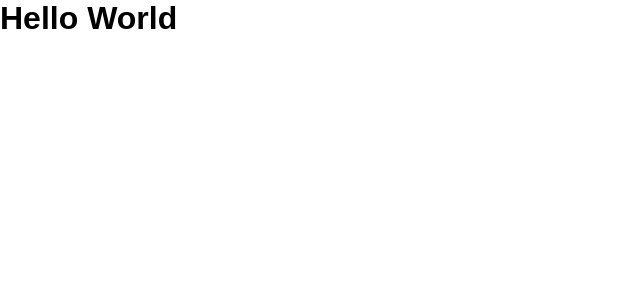
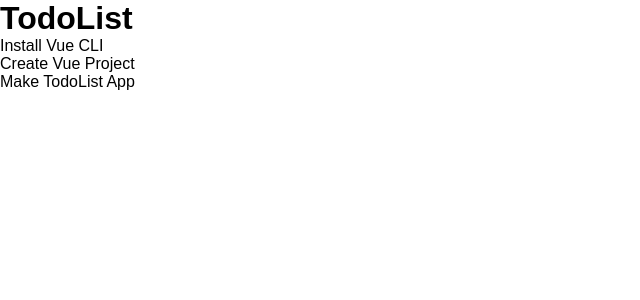
Before and after one commit to zaidakhterr/vue-todo-list, a Vue app: page / in a window 1280 px wide. Shown: the top 300 px of the page, without its empty margins (0-640 px from the left). Built offline with nearby package versions, Linux system fonts and the light colour scheme.

Commit message:
📦 NEW: Basic todolist

```diff
--- a/src/App.vue
+++ b/src/App.vue
@@ -1,16 +1,16 @@
 <template>
   <div id="app">
-    <HelloWorld msg="Hello World" />
+    <TodoList />
   </div>
 </template>
 
 <script>
-import HelloWorld from "./components/HelloWorld.vue";
+  import TodoList from "./components/TodoList.vue";
 
   export default {
     name: "App",
     components: {
-    HelloWorld,
+      TodoList,
     },
   };
 </script>
--- a/src/components/HelloWorld.vue
+++ b/src/components/HelloWorld.vue
@@ -8,12 +8,11 @@
   export default {
     name: "HelloWorld",
     props: {
-    msg: String
-  }
+      msg: String,
+    },
   };
 </script>
 
-<!-- Add "scoped" attribute to limit CSS to this component only -->
 <style scoped>
   h3 {
     margin: 40px 0 0;
--- /dev/null
+++ b/src/components/TodoList.vue
@@ -0,0 +1,37 @@
+<template>
+  <div>
+    <h1>TodoList</h1>
+    <ul>
+      <li v-for="item in list" v-bind:key="item.id">{{ item.task }}</li>
+    </ul>
+  </div>
+</template>
+
+<script>
+  export default {
+    name: "TodoList",
+    data: function() {
+      return {
+        list: [
+          {
+            id: 1,
+            task: "Install Vue CLI",
+            isCompleted: true,
+          },
+          {
+            id: 2,
+            task: "Create Vue Project",
+            isCompleted: true,
+          },
+          {
+            id: 3,
+            task: "Make TodoList App",
+            isCompleted: false,
+          },
+        ],
+      };
+    },
+  };
+</script>
+
+<style scoped></style>
```
Lines whose indentation alone changed are shown as unchanged.
